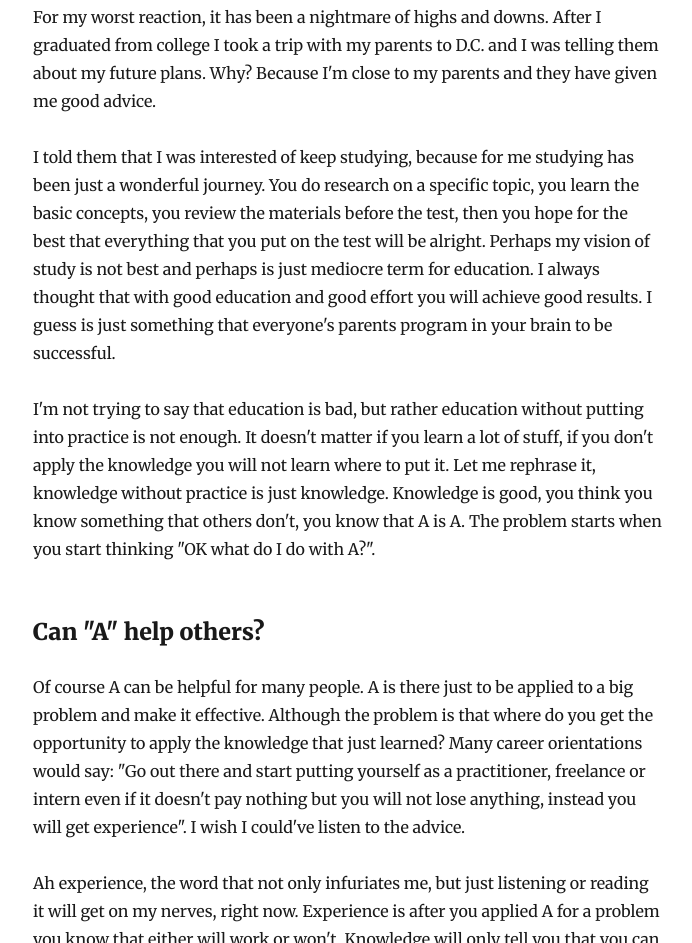
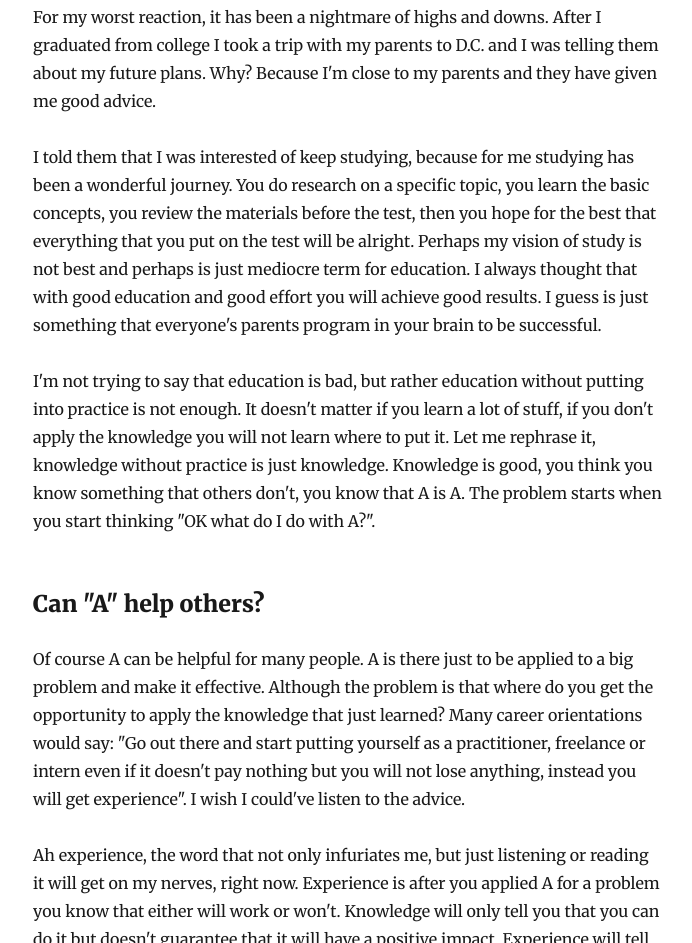
Before and after one commit to destradaHU/my-blog, a Gatsby site: page /hello-world/ in a window 1280 px wide. Shown: the part 795-1738 px from the top of the page, without its empty margins (292-984 px from the left). Built offline with nearby package versions, Linux system fonts and the light colour scheme; Gatsby itself is replaced by a stand-in of ours; some packages are replaced by stand-ins of ours.

Commit message:
Update Blog “hello-world/index”

```diff
--- a/content/blog/hello-world/index.md
+++ b/content/blog/hello-world/index.md
@@ -15,7 +15,7 @@ Since 2018, I had a big problem what do I do with my future career once I step o
 
 For my worst reaction, it has been a nightmare of highs and downs. After I graduated from college I took a trip with my parents to D.C. and I was telling them about my future plans. Why? Because I'm close to my parents and they have given me good advice.
 
-I told them that I was interested of keep studying, because for me studying has been just a wonderful journey. You do research on a specific topic, you learn the basic concepts, you review the materials before the test, then you hope for the best that everything that you put on the test will be alright. Perhaps my vision of study is not best and perhaps is just mediocre term for education. I always thought that with good education and good effort you will achieve good results. I guess is just something that everyone's parents program in your brain to be successful.
+I told them that I was interested of keep studying, because for me studying has been a wonderful journey. You do research on a specific topic, you learn the basic concepts, you review the materials before the test, then you hope for the best that everything that you put on the test will be alright. Perhaps my vision of study is not best and perhaps is just mediocre term for education. I always thought that with good education and good effort you will achieve good results. I guess is just something that everyone's parents program in your brain to be successful.
 
 I'm not trying to say that education is bad, but rather education without putting into practice is not enough. It doesn't matter if you learn a lot of stuff, if you don't apply the knowledge you will not learn where to put it. Let me rephrase it, knowledge without practice is just knowledge. Knowledge is good, you think you know something that others don't, you know that A is A. The problem starts when you start thinking "OK what do I do with A?".
 
```
